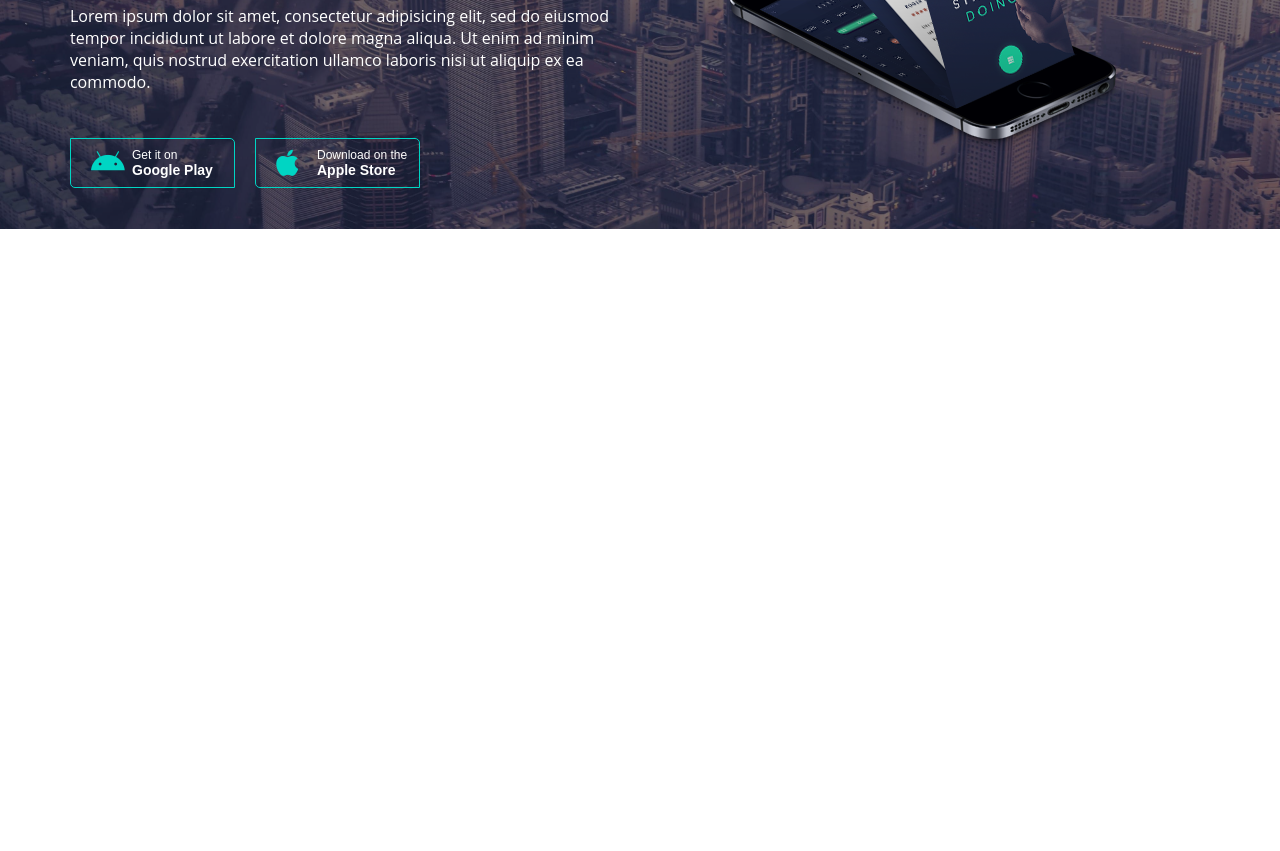
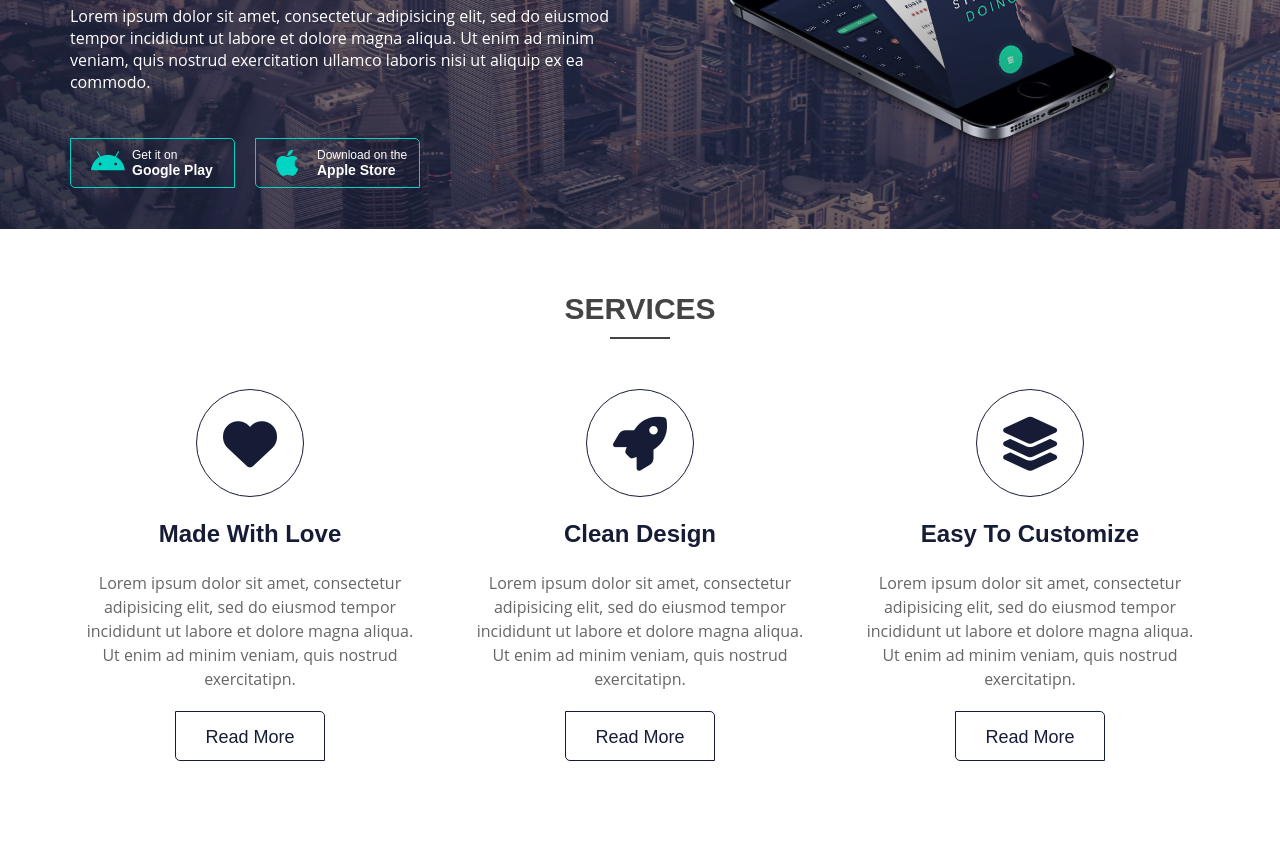
Before and after one commit to Baxti1/side, a plain HTML site: page index.html in a window 1280 px wide. Shown: the part 336-1187 px from the top of the page. Before the commit the page ends 800 px from the top, so only its background shows below. Drawn offline with Linux system fonts and the light colour scheme.

Commit message:
section service finished

```diff
--- a/css/stylee.css
+++ b/css/stylee.css
@@ -174,3 +174,104 @@ header {
 .section__btn-link:hover>i {
     color: #FFFFFF;
 }
+
+
+/* section service */
+
+.service {
+    padding: 60px 0;
+}
+
+.suka {
+    padding-bottom: 30px;
+    width: 100%;
+    text-align: center;
+}
+
+
+/* это сука для центрирование */
+
+.service__service-text {
+    font-size: 30px;
+    font-weight: 600;
+    line-height: 40px;
+    color: #444444;
+    display: inline-block;
+    padding: 0 auto;
+    text-transform: uppercase;
+    position: relative;
+}
+
+.service__service-text::after {
+    content: "";
+    height: 2px;
+    background: #444444;
+    width: 40%;
+    margin-left: -20%;
+    left: 50%;
+    top: 120%;
+    position: absolute;
+}
+
+.service__item-wrap {
+    width: 1170px;
+    margin: 0 auto;
+    display: flex;
+    text-align: center;
+}
+
+.service__item {
+    padding: 30px;
+}
+
+.box_icon i {
+    width: 108px;
+    height: 108px;
+    margin: 0 auto;
+    border: 1px solid #161C35;
+    border-radius: 100%;
+    font-size: 54px;
+    color: #161C35;
+    line-height: 108px;
+    transition-duration: 0.3s;
+}
+
+.box_icon i:hover {
+    color: white;
+    background-color: #161C35;
+}
+
+.service__title {
+    margin: 23px 0;
+    color: #161C35;
+    font-size: 24px;
+    font-weight: 600;
+}
+
+.service__descr {
+    font-size: 16px;
+    font-weight: 400;
+    font-family: 'Open Sans', sans-serif;
+    line-height: 24px;
+    margin-bottom: 20px;
+    color: #666666;
+}
+
+.service_btn a {
+    width: 150px;
+    height: 50px;
+    display: block;
+    line-height: 50px;
+    color: #161C35;
+    font-size: 18px;
+    margin: 0 auto;
+    border-radius: 0 5px 0 5px;
+    border: 1px solid #161C35;
+    text-decoration: none;
+    transition-duration: 0.3s;
+}
+
+.service_btn a:hover {
+    background: #161C35;
+    color: white;
+}
--- a/index.html
+++ b/index.html
@@ -66,6 +66,45 @@
                 <img class="section__right-img " src="/images/mobile-mockup.png" alt="mobile">
             </div>
         </section>
+        <section class="service">
+            <div class="suka">
+                <div class="service__service-text">SERVICES</div>
+            </div>
+
+            <div class="service__item-wrap ">
+                <div class="service__item ">
+                    <div class="box_icon">
+                        <i class="fas fa-heart"></i>
+                    </div>
+                    <div class="service__title">Made With Love</div>
+                    <div class="service__descr">Lorem ipsum dolor sit amet, consectetur adipisicing elit, sed do eiusmod tempor incididunt ut labore et dolore magna aliqua. Ut enim ad minim veniam, quis nostrud exercitatipn.</div>
+                    <div class="service_btn">
+                        <a href="#">Read More</a>
+                    </div>
+
+                </div>
+                <div class="service__item ">
+                    <div class="box_icon ">
+                        <i class="fas fa-rocket"></i>
+                    </div>
+                    <div class="service__title">Clean Design</div>
+                    <div class="service__descr">Lorem ipsum dolor sit amet, consectetur adipisicing elit, sed do eiusmod tempor incididunt ut labore et dolore magna aliqua. Ut enim ad minim veniam, quis nostrud exercitatipn.</div>
+                    <div class="service_btn">
+                        <a href="#">Read More</a>
+                    </div>
+                </div>
+                <div class="service__item ">
+                    <div class="box_icon ">
+                        <i class="fas fa-layer-group"></i>
+                    </div>
+                    <div class="service__title">Easy To Customize</div>
+                    <div class="service__descr">Lorem ipsum dolor sit amet, consectetur adipisicing elit, sed do eiusmod tempor incididunt ut labore et dolore magna aliqua. Ut enim ad minim veniam, quis nostrud exercitatipn.</div>
+                    <div class="service_btn">
+                        <a href="#">Read More</a>
+                    </div>
+                </div>
+            </div>
+        </section>
     </main>
 
 </body>
```
